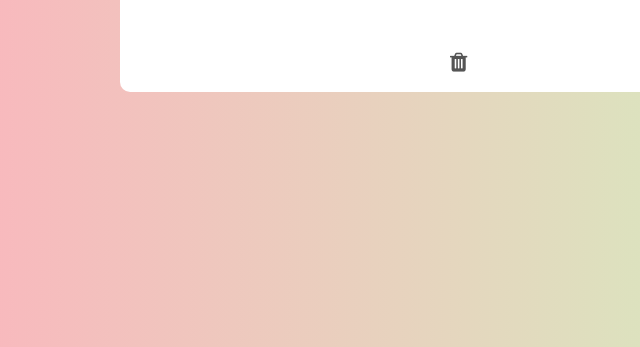
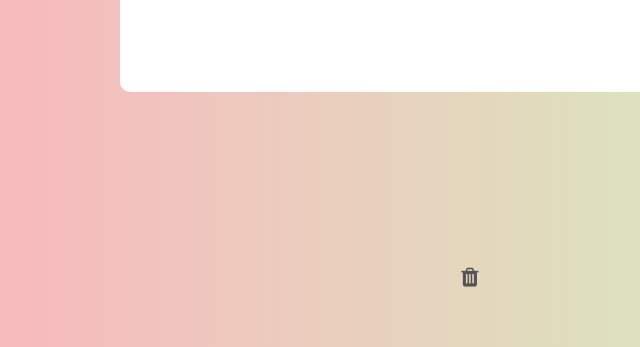
Before and after one commit to DanaHa-24/ToDo-App, a plain HTML site: page src/index.html in a window 1280 px wide. Shown: the part 253-600 px from the top of the page, 170-810 px from the left. Drawn offline with Linux system fonts and the light colour scheme; a web font is replaced by a local one.

Commit message:
Style changes

```diff
--- a/src/style.css
+++ b/src/style.css
@@ -149,8 +149,10 @@ ol li.checked::before{
     line-height: 40px;
     border: none;
     background: none;
+    margin: 0;
     position: absolute;
-    display: flex;
-    padding-left: 300px;
-    padding-top: 20px;
+    top: 50%;
+    left: 50%;
+    transform: translate(-50%, 275%);
+
   }
```
